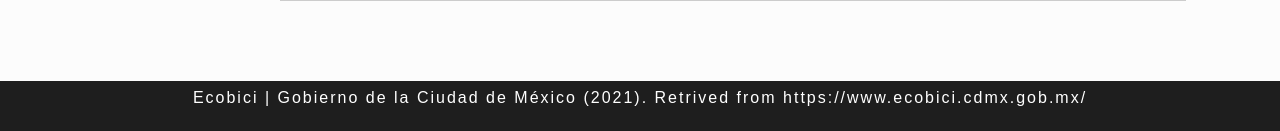
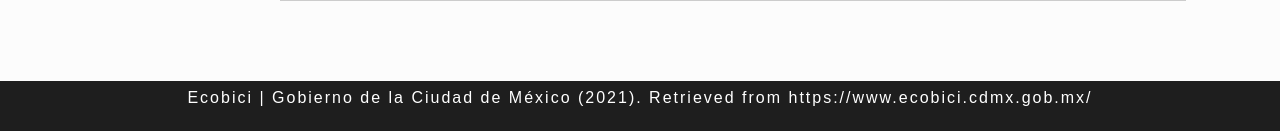
Before and after one commit to mgeffroy/P2-Ecobici_insights_and_recommendations, a Flask app: page /data in a window 1280 px wide. Shown: the part 2010-2141 px from the top of the page. Run offline with Flask 2, Linux system fonts and the light colour scheme.

Commit message:
Corrected footer typo

```diff
--- a/templates/about.html
+++ b/templates/about.html
@@ -164,7 +164,7 @@
 <p></p>
 <footer class="row">
   <div class="col justify-content-center">
-      <p>Ecobici | Gobierno de la Ciudad de México (2021). Retrived from https://www.ecobici.cdmx.gob.mx/</p>
+      <p>Ecobici | Gobierno de la Ciudad de México (2021). Retrieved from https://www.ecobici.cdmx.gob.mx/</p>
   </div>
 </footer>
 </body>
--- a/templates/data.html
+++ b/templates/data.html
@@ -224,7 +224,7 @@
 
   <footer class="row">
     <div class="col justify-content-center">
-        <p>Ecobici | Gobierno de la Ciudad de México (2021). Retrived from https://www.ecobici.cdmx.gob.mx/</p>
+        <p>Ecobici | Gobierno de la Ciudad de México (2021). Retrieved from https://www.ecobici.cdmx.gob.mx/</p>
     </div>
   </footer>
 </body>
--- a/templates/demographics.html
+++ b/templates/demographics.html
@@ -153,7 +153,7 @@
 
   <footer class="row">
     <div class="col justify-content-center">
-        <p>Ecobici | Gobierno de la Ciudad de México (2021). Retrived from https://www.ecobici.cdmx.gob.mx/</p>
+        <p>Ecobici | Gobierno de la Ciudad de México (2021). Retrieved from https://www.ecobici.cdmx.gob.mx/</p>
     </div>
   </footer>
 </body>
--- a/templates/s_map.html
+++ b/templates/s_map.html
@@ -125,7 +125,7 @@
 
   <footer class="row">
     <div class="col justify-content-center">
-      <p>Ecobici | Gobierno de la Ciudad de México (2021). Retrived from https://www.ecobici.cdmx.gob.mx/</p>
+      <p>Ecobici | Gobierno de la Ciudad de México (2021). Retrieved from https://www.ecobici.cdmx.gob.mx/</p>
     </div>
   </footer>
 </body>
```
